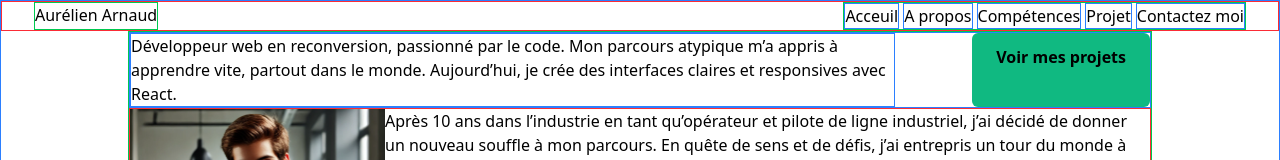
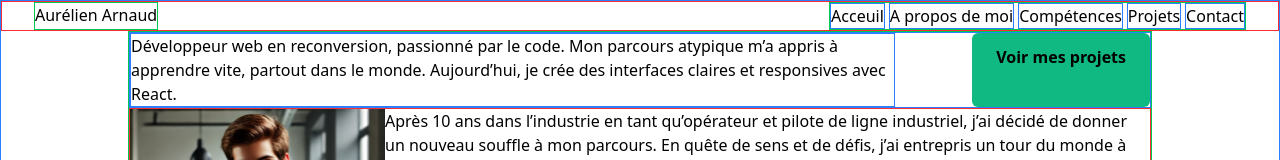
Before and after one commit to aurelienrnd/portfolio, a React (Vite) app: page / in a window 1280 px wide. Shown: the top 160 px of the page. Built offline with nearby package versions, Linux system fonts and the light colour scheme.

Commit message:
feature: Creation d'un component ScrollToAnchor pour naviguer d'une page a une ancre

```diff
--- a/src/App.tsx
+++ b/src/App.tsx
@@ -4,10 +4,12 @@ import HomePage from './compoments/pages/homePage/HomePage.tsx';
 import Project from './compoments/pages/projects/Project.tsx';
 import Error from './compoments/pages/error/Error.tsx';
 import Footer from './compoments/layout/Footer.tsx';
+import ScrollToAnchor from './compoments/utility/ScrollToAnchor.tsx';
 
 function App() {
   return (
     <Router>
+      <ScrollToAnchor />
       <Header />
       <Routes>
         <Route path="/" element={<HomePage />} />
--- a/src/compoments/layout/Header.tsx
+++ b/src/compoments/layout/Header.tsx
@@ -6,12 +6,18 @@ function NavDesktop() {
         <li className="border-1 border-blue-500">
           <Link to="/">Acceuil</Link>
         </li>
-        <li className="border-1 border-blue-500">A propos</li>
-        <li className="border-1 border-blue-500">Compétences</li>
         <li className="border-1 border-blue-500">
-          <Link to="project">Projet</Link>
+          <Link to="/#about">A propos de moi</Link>
         </li>
-        <li className="border-1 border-blue-500">Contactez moi</li>
+        <li className="border-1 border-blue-500">
+          <Link to="/#skilles">Compétences</Link>
+        </li>
+        <li className="border-1 border-blue-500">
+          <Link to="project">Projets</Link>
+        </li>
+        <li className="border-1 border-blue-500">
+          <Link to="/">Contact</Link>
+        </li>
       </ul>
     </nav>
   );
--- /dev/null
+++ b/src/compoments/utility/ScrollToAnchor.tsx
@@ -0,0 +1,30 @@
+import { useEffect, useRef } from 'react';
+import { useLocation } from 'react-router';
+
+function ScrollToAnchor() {
+  const location = useLocation();
+  const lastHash = useRef('');
+
+  useEffect(() => {
+    // If a hash exists in the URL, store it in "lastHash" without the '#' symbol
+    if (location.hash) {
+      lastHash.current = location.hash.slice(1);
+    }
+
+    // We check if an element with the "lastHash" ID exists
+    if (lastHash.current && document.getElementById(lastHash.current)) {
+      // We add a timer to wait for the DOM to be fully loaded
+      setTimeout(() => {
+        // We scroll to the element with the "lastHash" ID
+        document
+          .getElementById(lastHash.current)
+          ?.scrollIntoView({ behavior: 'smooth', block: 'start' });
+        lastHash.current = '';
+      }, 100);
+    }
+  }, [location]);
+
+  return null;
+}
+
+export default ScrollToAnchor;
```
